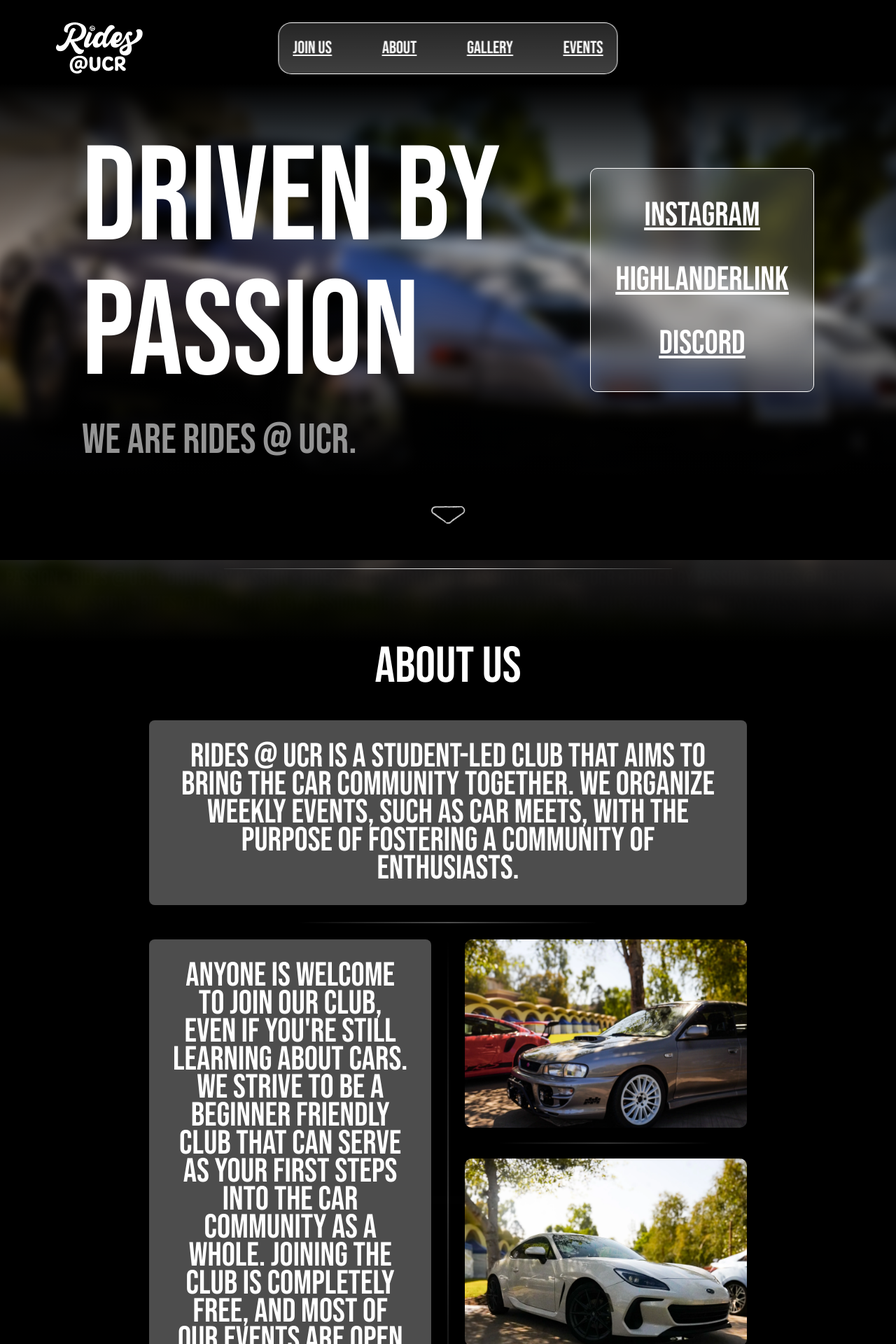
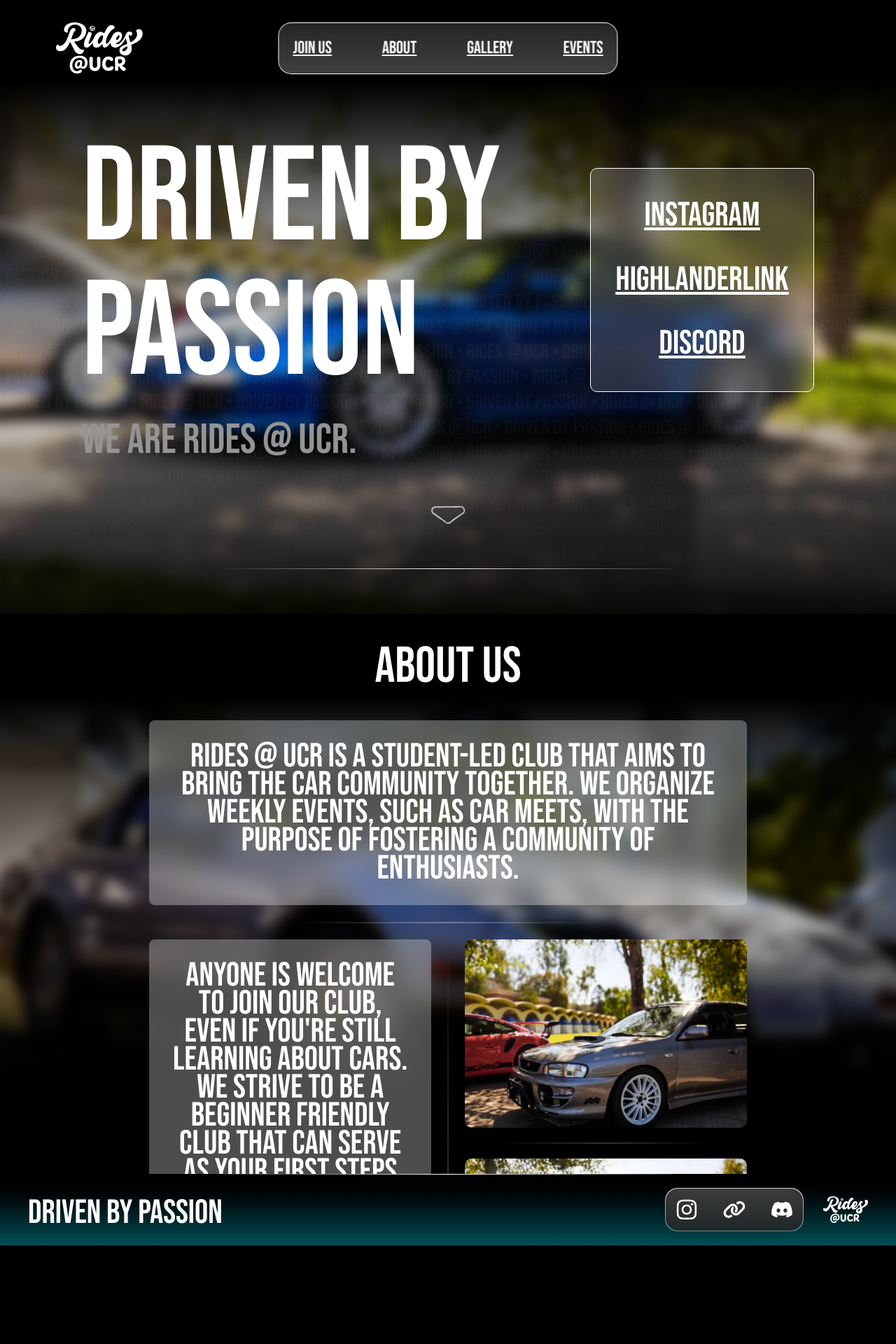
Before and after one commit to acm-ucr/ridesucr-website, a Next.js app: page / in a window 1280 px wide. Shown: the top 1920 px of the page at 70% size. After the commit the page ends 1779 px from the top, so only its background shows below. Built offline with nearby package versions, Linux system fonts and the light colour scheme.

Commit message:
fix background

```diff
--- a/src/app/page.tsx
+++ b/src/app/page.tsx
@@ -7,14 +7,14 @@ const Home = () => {
   return (
     <div className="relative min-h-screen w-full overflow-hidden">
       <HomeCover />
-      <div className="-mt-10 flex h-screen w-full flex-col items-center justify-center">
+      <section className="-mt-10 flex h-screen w-full flex-col items-center justify-center">
         <Moto />
-      </div>
-      <div id="about" className="relative min-h-screen">
+      </section>
+      <section id="about" className="relative h-screen min-h-screen">
         <AboutCover />
         <Title text="About Us" />
         <InfoSection />
-      </div>
+      </section>
     </div>
   );
 };
--- a/src/components/about/AboutCover.tsx
+++ b/src/components/about/AboutCover.tsx
@@ -6,13 +6,12 @@ const AboutCover = () => {
   const carData = galleryData.find((item) => item.Alt === "Car 4");
 
   return (
-    <div className="fixed inset-0 -z-10 h-screen w-full overflow-hidden bg-black">
+    <div className="absolute inset-0 -z-10 w-full overflow-hidden bg-black">
       {carData && (
         <Image
           src={carData.Pictures}
           alt={carData.Alt}
           fill
-          priority
           className="scale-110 object-cover opacity-80 blur-sm"
         />
       )}
```
